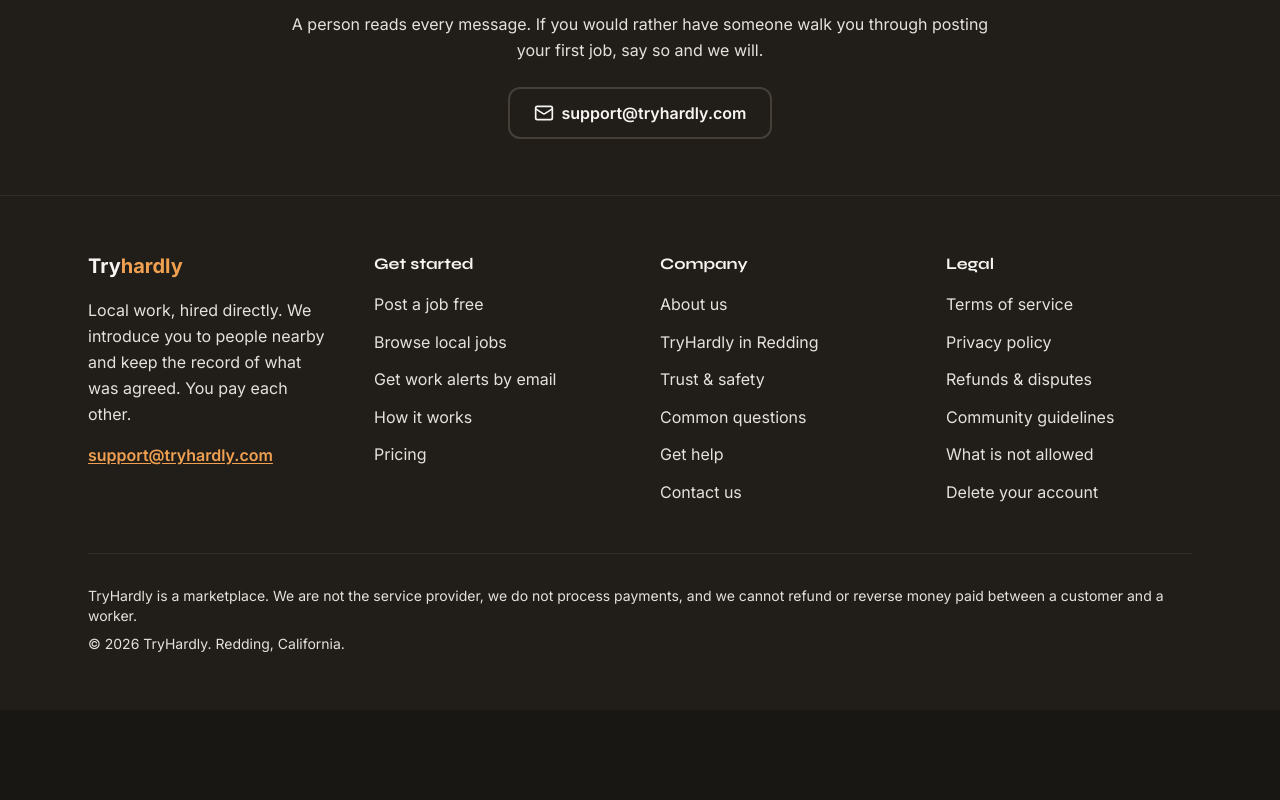
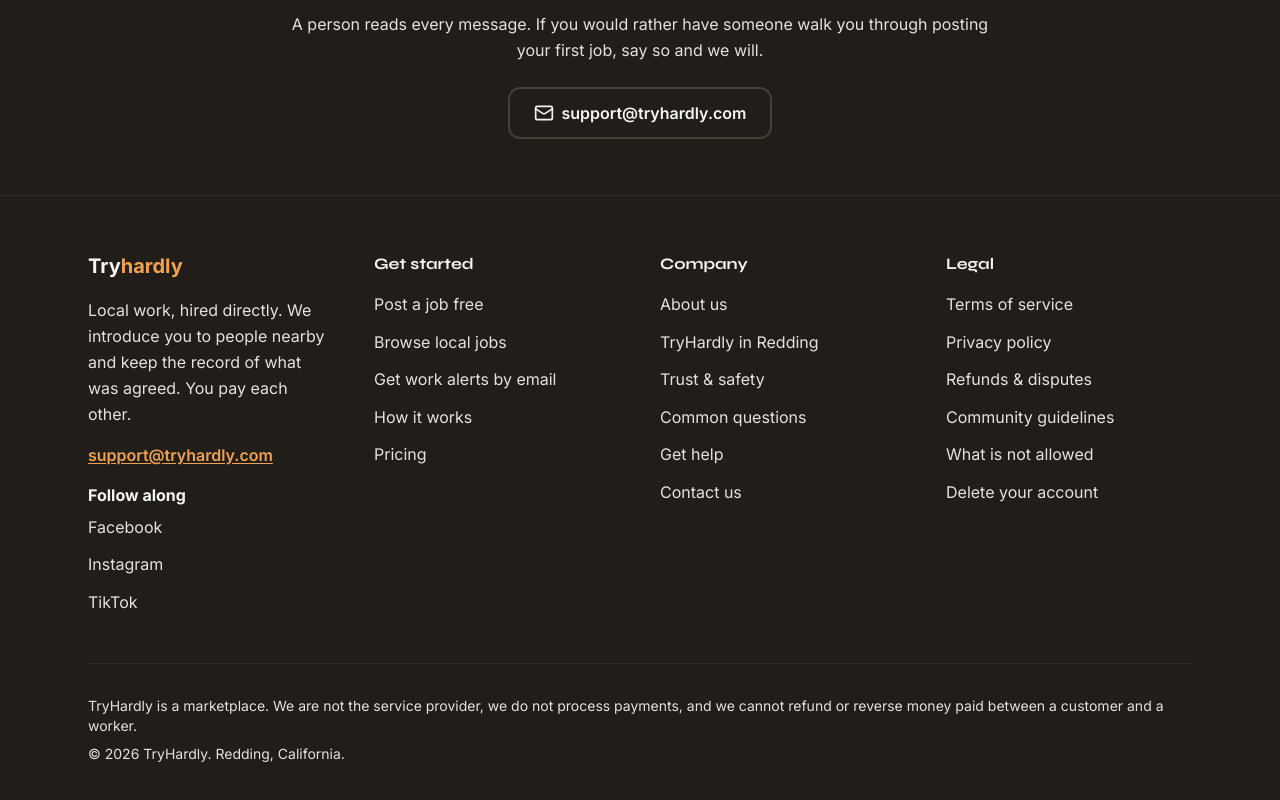
Before and after one commit to gregormortis/tryhardly, a Next.js app in the folder frontend/: page / in a window 1280 px wide. Shown: the part 4488-5288 px from the top of the page. Before the commit the page ends 5198 px from the top, so only its background shows below. Built offline with nearby package versions, Linux system fonts and the light colour scheme; no server answers.

Commit message:
Footer: add Facebook, Instagram, and TikTok links (#144)
The site had zero links to its own social pages. The footer brand block now carries a Follow along row with the TryHardly Facebook page, Instagram @tryhardlyhq, and TikTok @tryhardlyhq.

```diff
--- a/frontend/components/Footer.tsx
+++ b/frontend/components/Footer.tsx
@@ -7,6 +7,15 @@
 // are linked from where they are relevant — /trust and /how-it-works — but on a
 // site-wide footer they read as the main thing TryHardly is about, which buried
 // the two things a visitor is actually here to do.
+
+const socialLinks = [
+  {
+    href: "https://www.facebook.com/profile.php?id=61594434652679",
+    label: "Facebook",
+  },
+  { href: "https://www.instagram.com/tryhardlyhq/", label: "Instagram" },
+  { href: "https://www.tiktok.com/@tryhardlyhq", label: "TikTok" },
+];
 
 const columns: { heading: string; links: { href: string; label: string }[] }[] = [
   {
@@ -66,6 +75,21 @@
                 support@tryhardly.com
               </a>
             </p>
+            <p className="mt-4 text-base font-bold text-strong">Follow along</p>
+            <ul className="mt-2 space-y-3">
+              {socialLinks.map(({ href, label }) => (
+                <li key={href}>
+                  <a
+                    href={href}
+                    target="_blank"
+                    rel="noopener noreferrer"
+                    className="text-base text-body underline-offset-4 transition-colors hover:text-accent-text hover:underline"
+                  >
+                    {label}
+                  </a>
+                </li>
+              ))}
+            </ul>
           </div>
 
           {columns.map(({ heading, links }) => (
```
